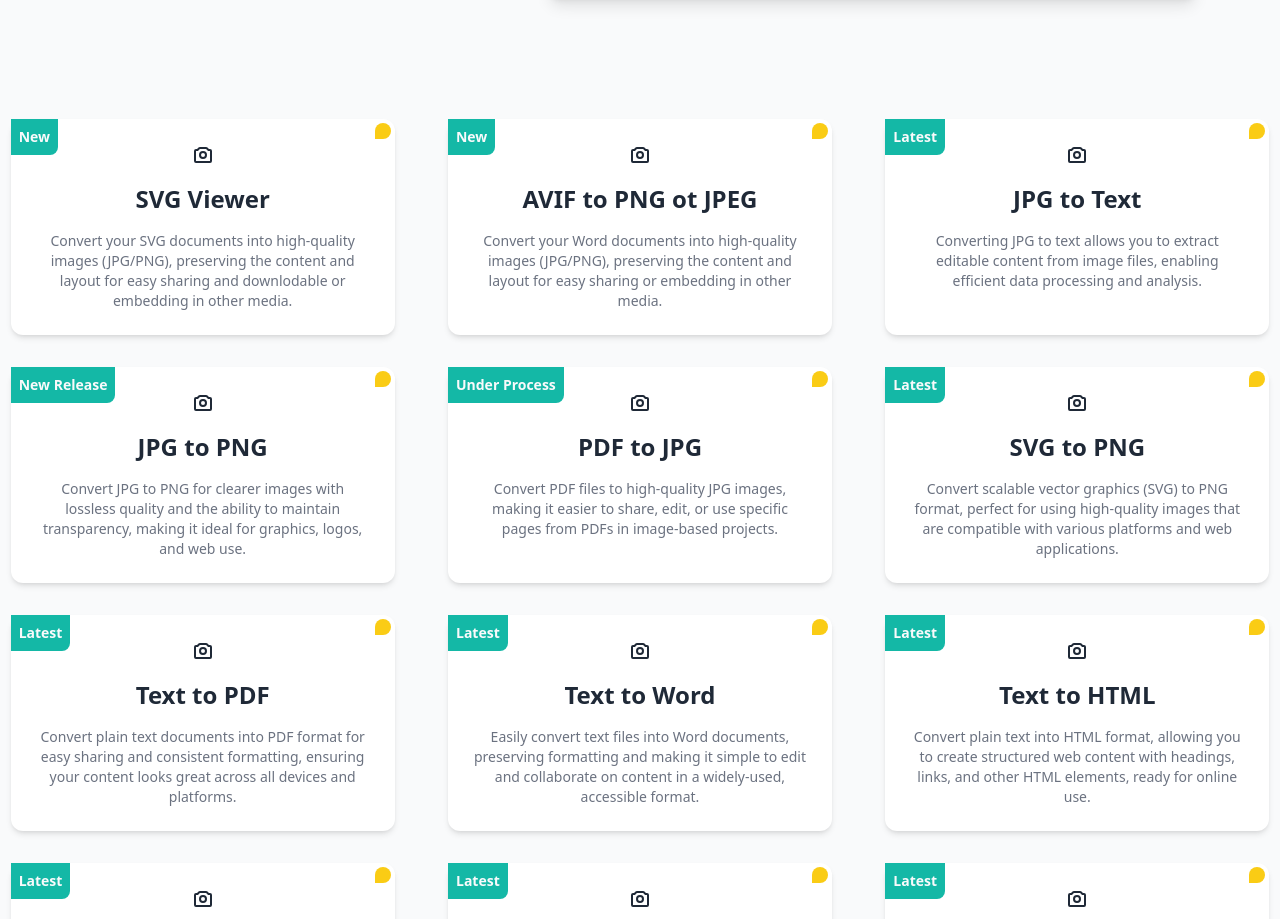
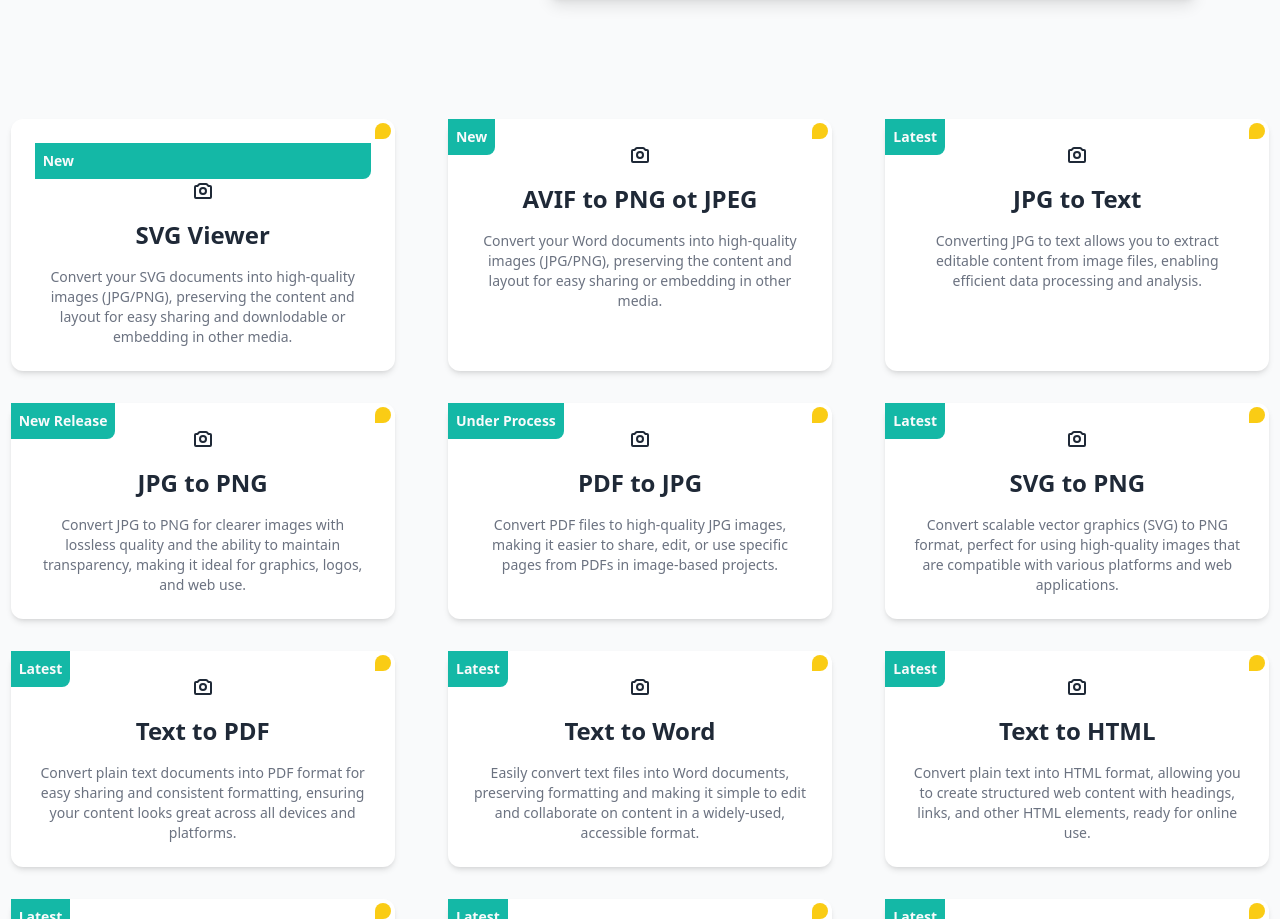
Before and after one commit to devsany/textura-, a React (Vite) app: page / in a window 1280 px wide. Shown: the part 1173-2092 px from the top of the page. Built offline with nearby package versions, Linux system fonts and the light colour scheme.

Commit message:
add the relative positoin

```diff
--- a/src/components/possible_list/ListSectionWhichProvide.jsx
+++ b/src/components/possible_list/ListSectionWhichProvide.jsx
@@ -12,7 +12,7 @@ const ListSectionWhichProvide = () => {
           className="max-w-sm mx-auto p-6 bg-white rounded-xl shadow-md hover:shadow-xl transform hover:scale-105 transition-all duration-300 ease-in-out relative"
         >
           {/* Top-left Label */}
-          <div className="absolute top-0 left-0 p-2 text-sm bg-teal-500 rounded-br-lg font-semibold text-gray-50">
+          <div className="relative top-0 left-0 p-2 text-sm bg-teal-500 rounded-br-lg font-semibold text-gray-50">
             New
           </div>
 
```
